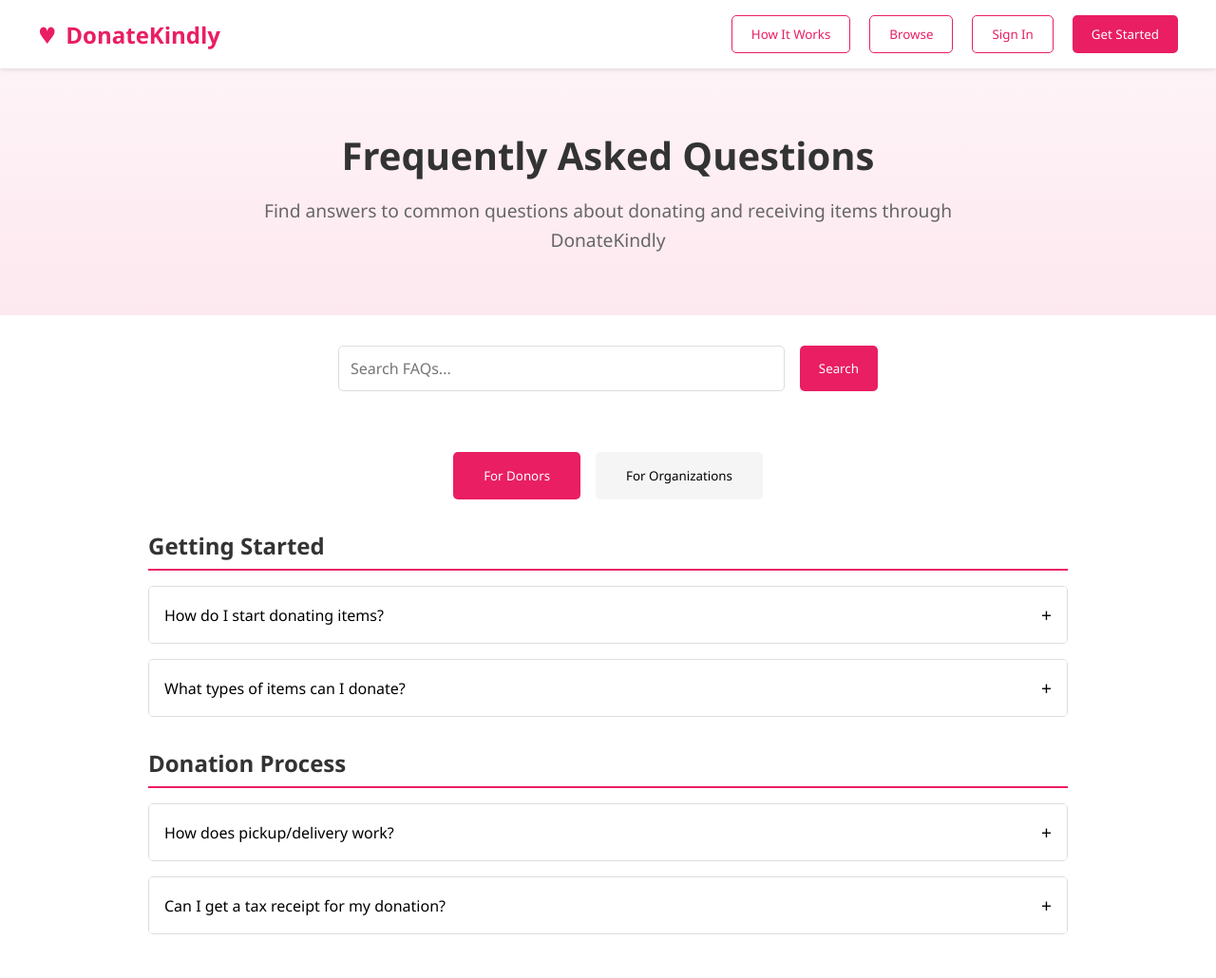
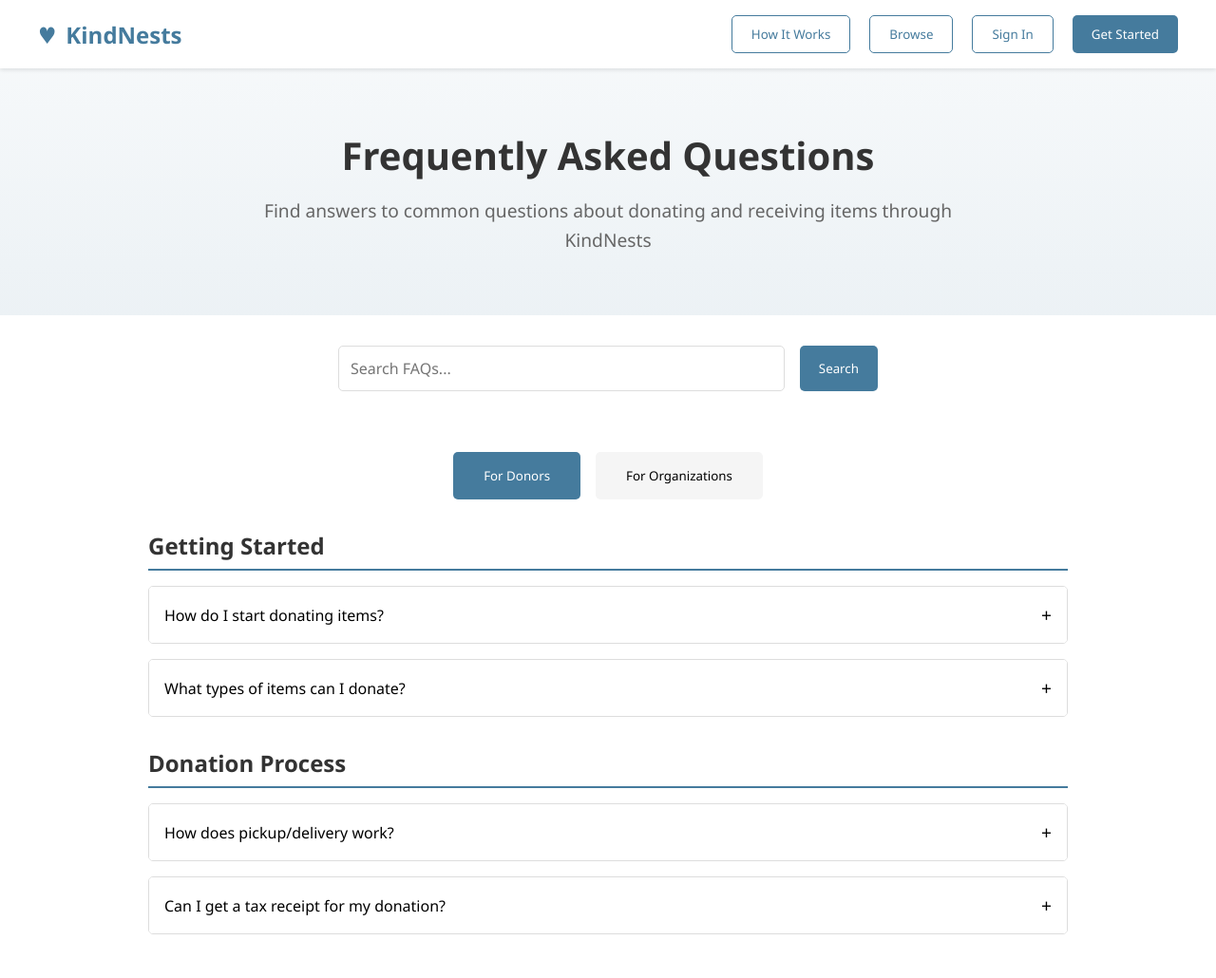
Before and after one commit to Nis272175/kindnest2, a website: page faq.html in a window 1280 px wide. Shown: the top 1030 px of the page at 95% size. Drawn offline with Linux system fonts and the light colour scheme.

Commit message:
Update faq.html front-end

```diff
--- a/faq.html
+++ b/faq.html
@@ -3,7 +3,7 @@
 <head>
     <meta charset="UTF-8">
     <meta name="viewport" content="width=device-width, initial-scale=1.0">
-    <title>DonateKindly - FAQ</title>
+    <title>KindNests - FAQ</title>
     <style>
         * {
             margin: 0;
@@ -30,7 +30,7 @@
             display: flex;
             align-items: center;
             gap: 10px;
-            color: #e91e63;
+            color: rgb(69, 123, 157);
             font-size: 1.5rem;
             font-weight: bold;
             text-decoration: none;
@@ -51,14 +51,14 @@
         }
 
         .btn-primary {
-            background: #e91e63;
+            background: rgb(69, 123, 157);
             color: white;
         }
 
         .btn-outline {
             background: transparent;
-            border: 1px solid #e91e63;
-            color: #e91e63;
+            border: 1px solid rgb(69, 123, 157);
+            color: rgb(69, 123, 157);
         }
 
         .btn:hover {
@@ -67,7 +67,7 @@
         }
 
         .hero {
-            background: linear-gradient(rgba(233, 30, 99, 0.05), rgba(233, 30, 99, 0.1));
+            background: linear-gradient(rgba(69, 123, 157, 0.05), rgba(69, 123, 157, 0.1));
             padding: 4rem 1rem;
             text-align: center;
         }
@@ -129,7 +129,7 @@
         }
 
         .tab.active {
-            background: #e91e63;
+            background: rgb(69, 123, 157);
             color: white;
         }
 
@@ -149,7 +149,7 @@
             color: #333;
             margin-bottom: 1rem;
             padding-bottom: 0.5rem;
-            border-bottom: 2px solid #e91e63;
+            border-bottom: 2px solid rgb(69, 123, 157);
         }
 
         .accordion {
@@ -231,7 +231,7 @@
         <div class="nav-container">
             <a href="index.html" class="logo">
                 <span>♥</span>
-                <span>DonateKindly</span>
+                <span>KindNests</span>
             </a>
             <div class="nav-links">
                 <button class="btn btn-outline">How It Works</button>
@@ -244,7 +244,7 @@
 
     <section class="hero">
         <h1>Frequently Asked Questions</h1>
-        <p>Find answers to common questions about donating and receiving items through DonateKindly</p>
+        <p>Find answers to common questions about donating and receiving items through KindNests</p>
     </section>
 
     <div class="search-container">
@@ -269,7 +269,7 @@
                         <span class="accordion-icon">+</span>
                     </div>
                     <div class="accordion-content">
-                        <p>To start donating, simply create an account on DonateKindly and click the "Start Donating" button. You'll be able to browse organizations in need, list your items, and arrange delivery or pickup.</p>
+                        <p>To start donating, simply create an account on KindNests and click the "Start Donating" button. You'll be able to browse organizations in need, list your items, and arrange delivery or pickup.</p>
                     </div>
                 </div>
                 <div class="accordion">
```
